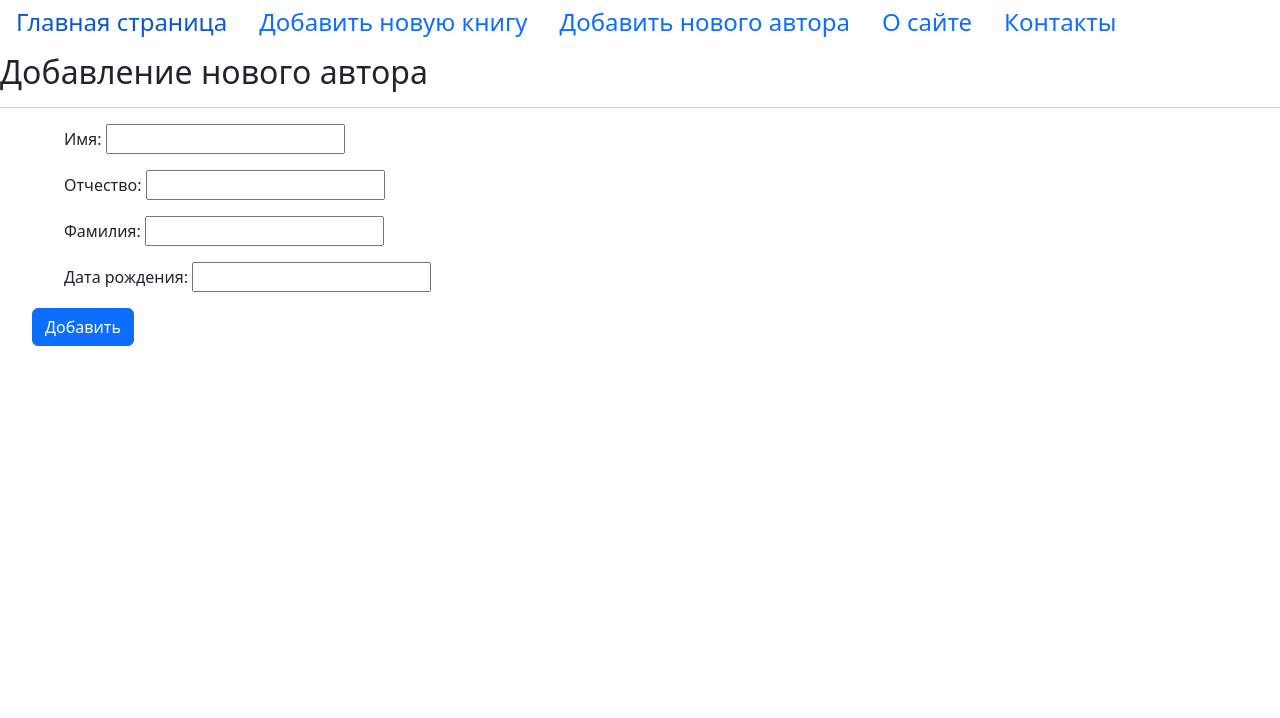
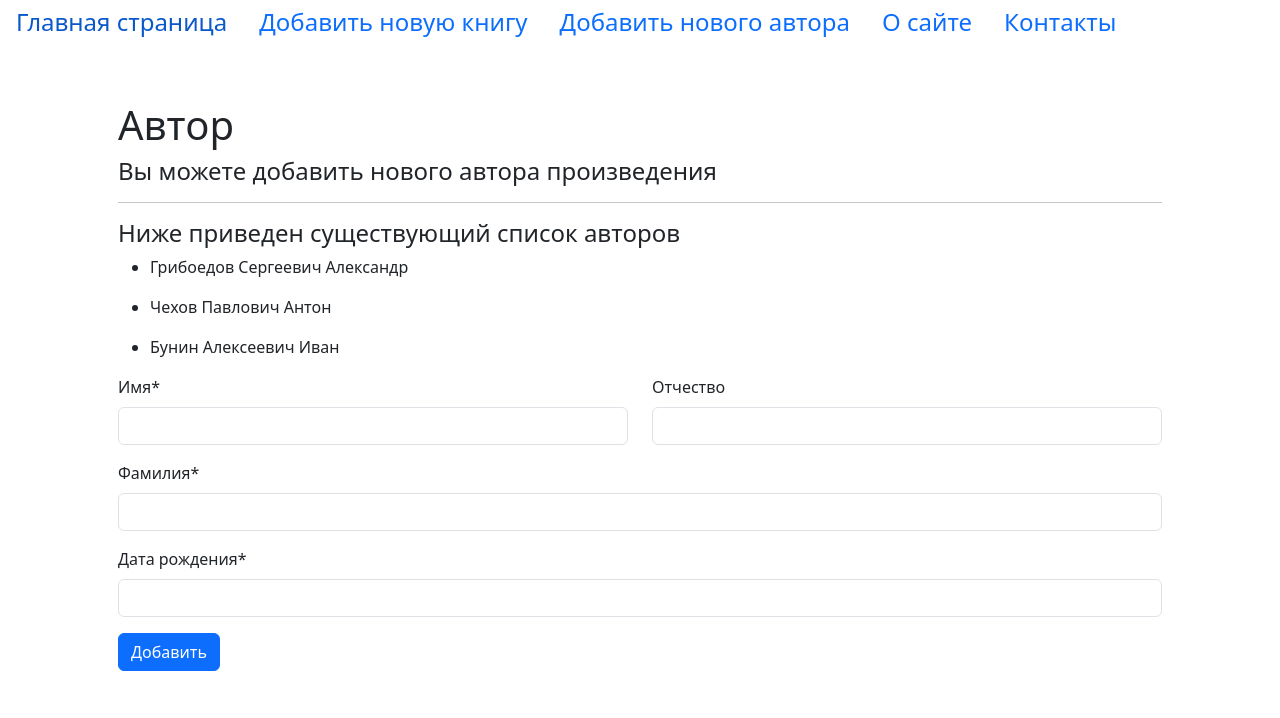
Before and after one commit to IceMan-001/DjangoLibrary, a Django app: page /page/add_author/ in a window 1280 px wide. Shown: the top 718 px of the page. Run offline with Django 5.2, Linux system fonts and the light colour scheme; data comes from the database, SQL or seed files in the repository; both versions use the stored data as it was after the commit; some libraries are stand-ins or nearby versions.

Commit message:
Add new files add_page_author and add_page_book

```diff
--- a/djangolibrary/dgangolibrary/settings.py
+++ b/djangolibrary/dgangolibrary/settings.py
@@ -38,7 +38,13 @@ INSTALLED_APPS = [
     'django.contrib.messages',
     'django.contrib.staticfiles',
     'library.apps.LibraryConfig',
+    "crispy_forms",
+    "crispy_bootstrap5",
     ]
+
+CRISPY_ALLOWED_TEMPLATE_PACKS = "bootstrap5"
+
+CRISPY_TEMPLATE_PACK = "bootstrap5"
 
 MIDDLEWARE = [
     'django.middleware.security.SecurityMiddleware',
--- a/djangolibrary/library/templates/library/add_page_author.html
+++ b/djangolibrary/library/templates/library/add_page_author.html
@@ -1,17 +1,46 @@
 {% extends 'library/base.html' %}
+{% load crispy_forms_tags %}
 
 {% block content %}
-<h2>{{title}}</h2>
-<hr>
-<p></p>
+{#<h2>{{title}}</h2>#}
+{#<hr>#}
+{#<p></p>#}
+{##}
+{#<form class="row-12" action="{% url 'add_page_author' %}" method="post" enctype="multipart/form-data">#}
+{#    {% csrf_token %}#}
+{#    {{ form|crispy }}#}
+{#</form>#}
+{#     <button type="submit " class="btn btn-primary">Добавить</button>#}
 
-<form action="{% url 'add_page_author' %}" method="post" enctype="multipart/form-data">
-    {% csrf_token %}
-    <ul>
-    <ul>
-    {{ form.as_p}}
-    </ul>
-    <button type="button" class="btn btn-primary">Добавить</button>
-    </ul>
-</form>
+    <div class="container p-5">
+      <h1>Автор</h1>
+      <h4>Вы можете добавить нового автора произведения</h4>
+    <hr>
+      <h4>Ниже приведен существующий список авторов</h4>
+
+          {% for author in authors %}
+              <ul>
+              <li>{{ author.last_name }} {{ author.patronymic }} {{ author.first_name }}</li>
+              </ul>
+          {% endfor %}
+
+      <form action="" method="post" enctype="multipart/form-data">
+          {% csrf_token %}
+          <div class="row">
+            <div class="col-lg-6 col-md-12">
+               {{form.first_name|as_crispy_field}}
+            </div>
+            <div class="col-lg-6 col-md-12">
+              {{form.patronymic|as_crispy_field}}
+            </div>
+          </div>
+          <div class="row">
+              {{form.last_name|as_crispy_field}}
+          </div>
+          <div class="row">
+              {{form.date_of_birth|as_crispy_field}}
+          </div>
+               <button type="submit " class="btn btn-primary">Добавить</button>
+          </form>
+      </div>
 {% endblock content %}
--- a/djangolibrary/library/templates/library/selection_page.html
+++ b/djangolibrary/library/templates/library/selection_page.html
@@ -3,8 +3,10 @@
 {% block content %}
 
     <h2>Хотите добавить новое произведение автора или перейти к списку книг?</h2>
+    <p></p>
+    <hr>
 
-    <button type="submit " class="btn btn-primary">Добавить</button>
-    <button type="submit " class="btn btn-primary">Перейти</button>
+    <a class="btn btn-primary" href="{% url 'home' %}">Перейти на главную страницу</a>
+    <a class="btn btn-primary" href="{% url 'add_page_book' %}">Добавить новое произведение</a>
 
 {% endblock content %}
--- a/djangolibrary/library/urls.py
+++ b/djangolibrary/library/urls.py
@@ -8,4 +8,5 @@ urlpatterns = [
     path('page/add_book/', add_page_book, name='add_page_book'),  # http://127/0/0/1:8000/about
     path('page/add_author/', add_page_author, name='add_page_author'),  # http://127/0/0/1:8000/about
     path('page/contact/', contact, name='contact'),  # http://127/0/0/1:8000/about
+    path('page/selection/', selection_page, name='selection_page'),  # http://127/0/0/1:8000/about
 ]
--- a/djangolibrary/library/views.py
+++ b/djangolibrary/library/views.py
@@ -53,9 +53,14 @@ def add_page_author(request):
         form = AddPostForm(request.POST)
         if form.is_valid():
             form.save()
-            return redirect('home')
+            return redirect('selection_page')
 
     else:
         form = AddPostForm()
+        authors = Author.objects.all()
     return render(request, template_name='library/add_page_author.html',
-                  context={'form': form, 'title': 'Добавление нового автора'})
+                  context={'form': form, 'title': 'Добавление нового автора', 'authors': authors})
+
+
+def selection_page(request):
+    return render(request, template_name='library/selection_page.html', context={'title': 'Страница выбора'})
```
Also changed, not shown: djangolibrary/library/templates/library/add_page_book.html (+35 -10 lines), djangolibrary/db.sqlite3.
